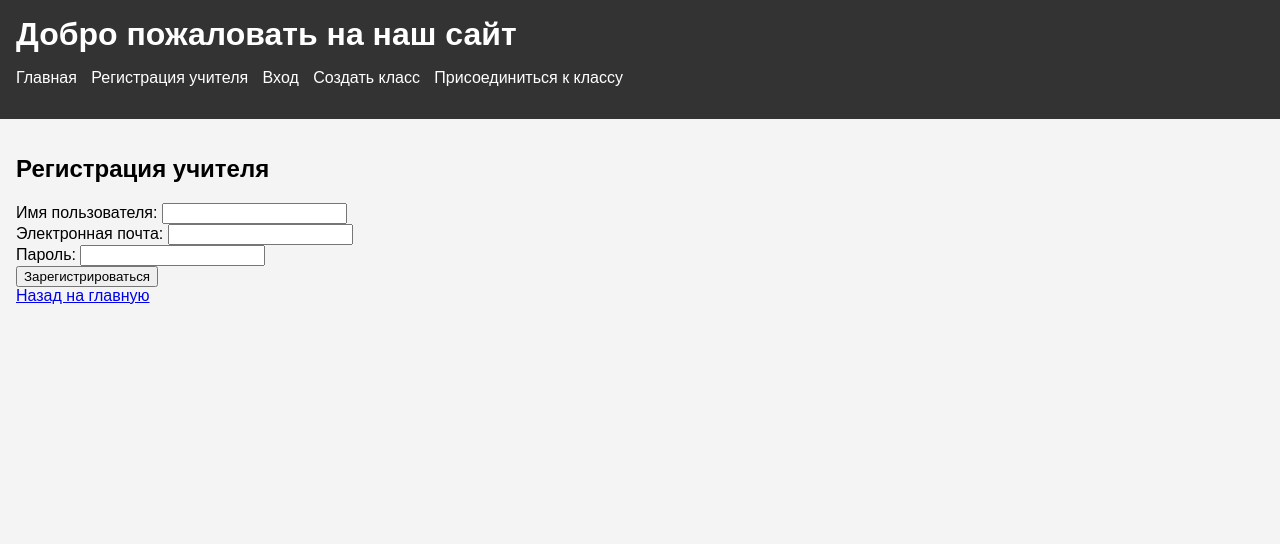
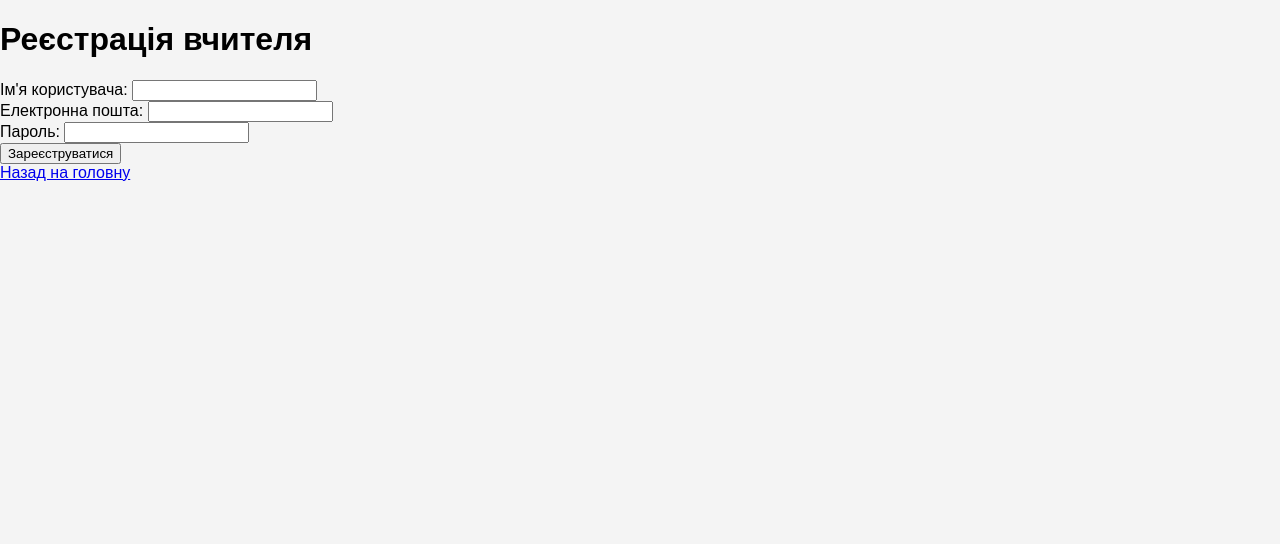
Before and after one commit to neutraltype/tshhhh, a Flask app: page /register_teacher in a window 1280 px wide. Shown: the top 544 px of the page. Run offline with Flask 3, Linux system fonts and the light colour scheme.

Commit message:
перевел

```diff
--- a/templates/register_teacher.html
+++ b/templates/register_teacher.html
@@ -1,18 +1,25 @@
-{% extends "index.html" %}
-
-{% block content %}
-    <h2>Регистрация учителя</h2>
+<!DOCTYPE html>
+<html lang="uk">
+<head>
+    <meta charset="UTF-8">
+    <meta name="viewport" content="width=device-width, initial-scale=1.0">
+    <title>Реєстрація вчителя</title>
+    <link rel="stylesheet" href="{{ url_for('static', filename='styles.css') }}">
+</head>
+<body>
+    <h1>Реєстрація вчителя</h1>
     <form action="{{ url_for('register_teacher') }}" method="POST">
-        <label for="username">Имя пользователя:</label>
+        <label for="username">Ім'я користувача:</label>
         <input type="text" id="username" name="username" required>
         <br>
-        <label for="email">Электронная почта:</label>
+        <label for="email">Електронна пошта:</label>
         <input type="email" id="email" name="email" required>
         <br>
         <label for="password">Пароль:</label>
         <input type="password" id="password" name="password" required>
         <br>
-        <input type="submit" value="Зарегистрироваться">
+        <input type="submit" value="Зареєструватися">
     </form>
-    <a href="{{ url_for('index') }}">Назад на главную</a>
-{% endblock %}
+    <a href="{{ url_for('index') }}">Назад на головну</a>
+</body>
+</html>
```
Also changed, not shown: templates/join_class.html (+15 -8 lines), templates/login.html (+15 -8 lines).
